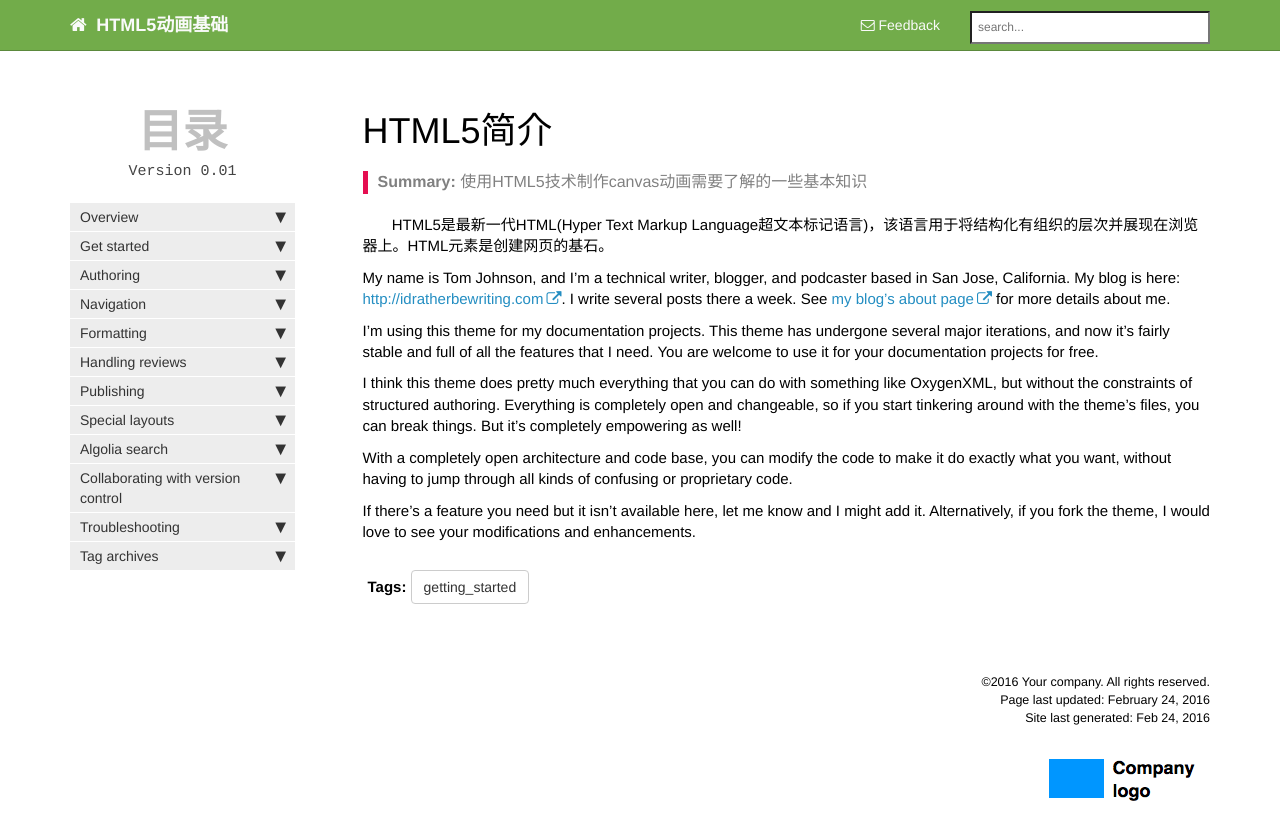
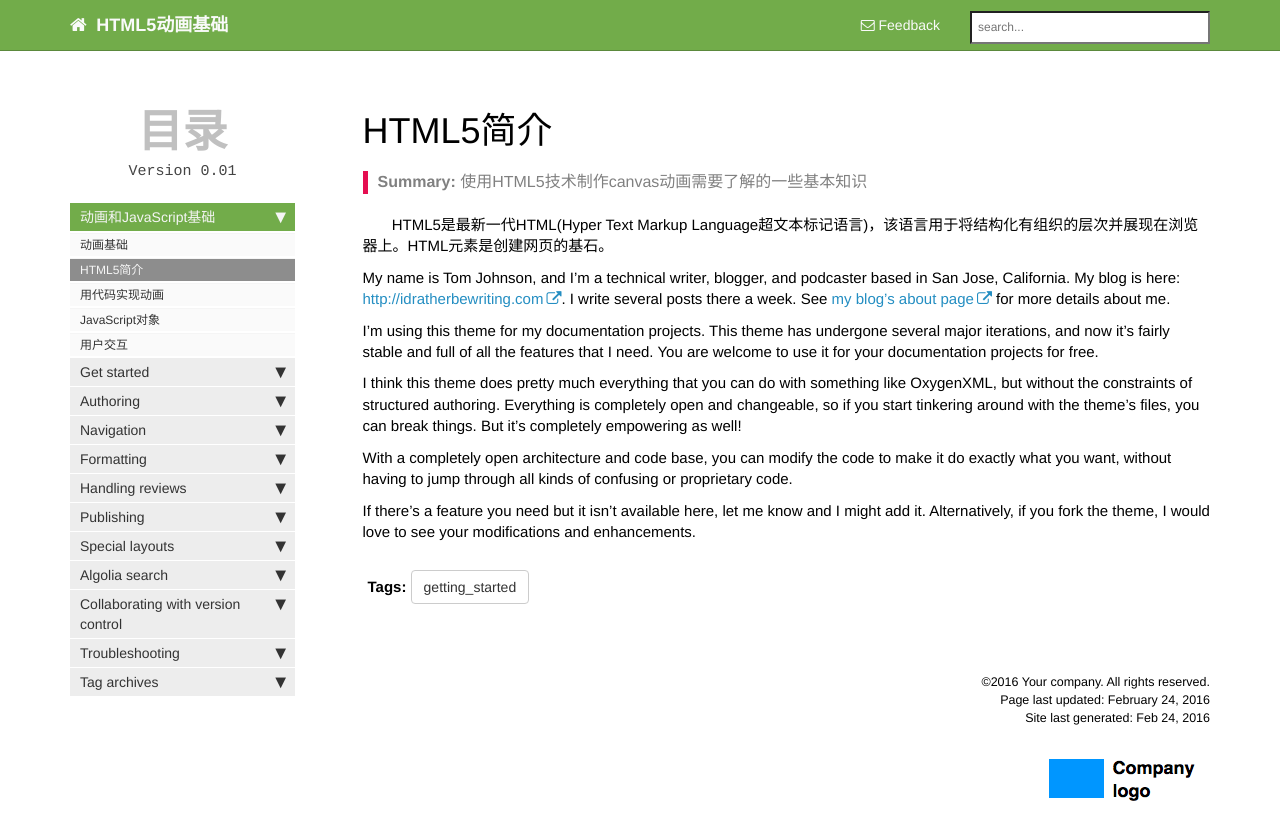
Before and after one commit to THISISAGOODNAME/html5-animation, a Jekyll site: the page built from mydoc/mydoc_2.2_html5_overviews.md, in a window 1280 px wide. Shown: the top 840 px of the page. Built offline with Jekyll 4.4.1, drawn with Linux system fonts in a browser that asks for light colours; nearby versions of some CDN libraries; library files that are not in the unit come from our copies; Markdown is read by kramdown in place of the engine named in the settings; comment, search, counter and statistics services are not loaded.

Commit message:
发文章测试

```diff
--- a/_data/mydoc/mydoc_sidebar.yml
+++ b/_data/mydoc/mydoc_sidebar.yml
@@ -29,14 +29,14 @@ entries:
       output: pdf
       type: frontmatter
 
-  - title: Overview
+  - title: 动画和JavaScript基础
     audience: writers, designers
     platform: all
     product: all
     version: all
     output: web, pdf
     items:
-    - title: Introduction
+    - title: 动画基础
       url: /mydoc/home.html
       audience: writers, designers
       platform: all
@@ -44,15 +44,15 @@ entries:
       version: all
       output: web, pdf
 
-    - title: Supported features
-      url: /mydoc/mydoc_supported_features.html
+    - title: HTML5简介
+      url: /mydoc/mydoc_2.2_html5_overviews.html
       audience: writers, designers
       platform: all
       product: all
       version: all
       output: web, pdf
 
-    - title: About the theme author
+    - title: 用代码实现动画
       url: /mydoc/mydoc_about.html
       audience: writers, designers
       platform: all
@@ -60,7 +60,15 @@ entries:
       version: all
       output: web
 
-    - title: Support
+    - title: JavaScript对象
+      url: /mydoc/mydoc_support.html
+      audience: writers, designers
+      platform: all
+      product: all
+      version: all
+      output: web
+
+    - title: 用户交互
       url: /mydoc/mydoc_support.html
       audience: writers, designers
       platform: all
```
Also changed, not shown: mydoc/mydoc_2.2_html5_overviews.md (renamed from mydoc/mydoc_html5_overviews.md).
